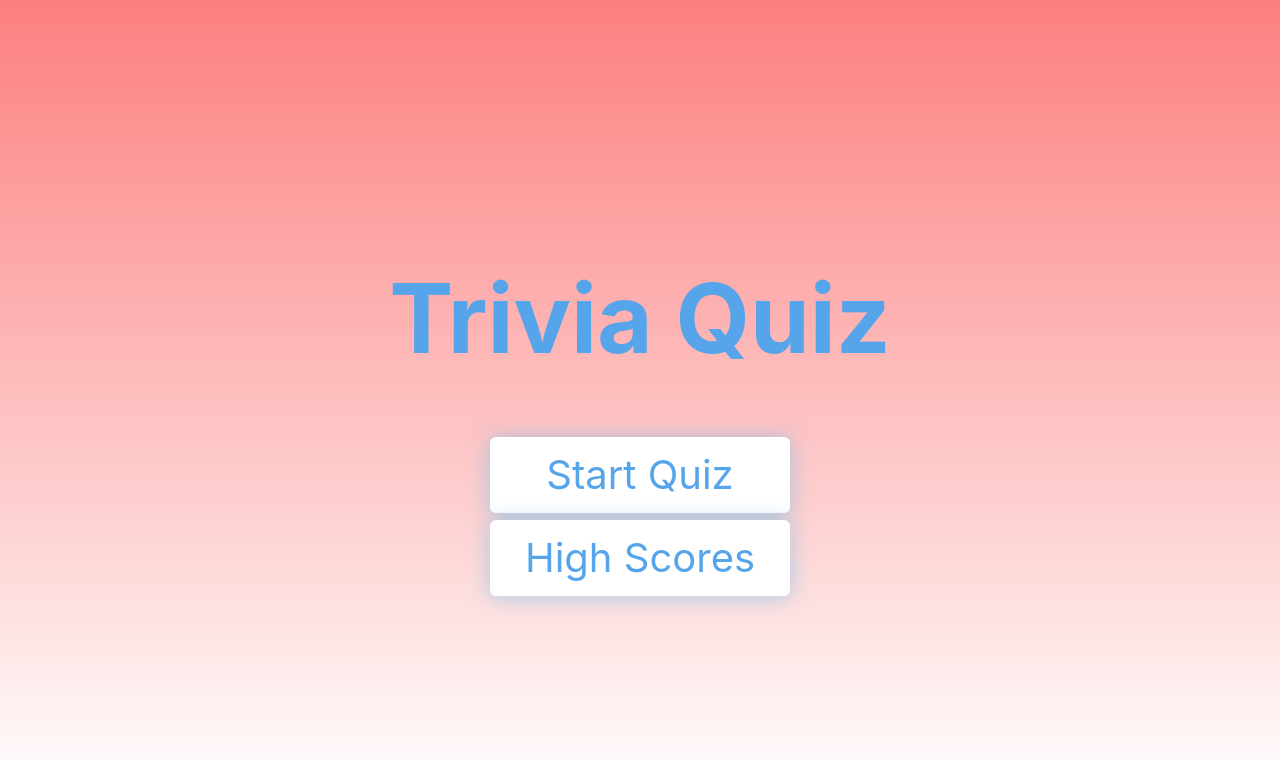
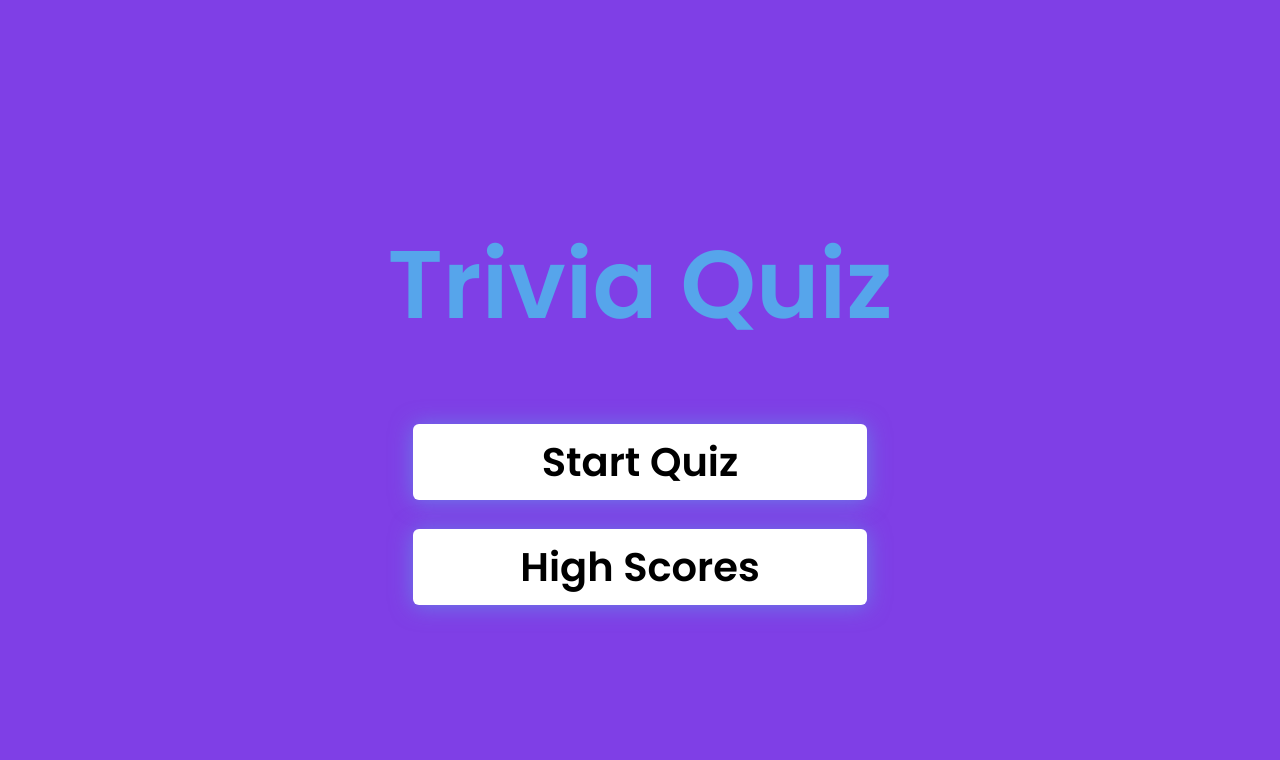
Before and after one commit to Darraghmcalone/trivia-quiz, a React (Create React App) app: page / in a window 1280 px wide. Shown: the top 760 px of the page. Built offline with nearby package versions, Linux system fonts and the light colour scheme; no server answers.

Commit message:
Update global styling; Update font; Fix quiz timer bug

```diff
--- a/public/index.html
+++ b/public/index.html
@@ -9,6 +9,9 @@
       name="description"
       content="Web site created using create-react-app"
     />
+    <link rel="preconnect" href="https://fonts.googleapis.com">
+    <link rel="preconnect" href="https://fonts.gstatic.com" crossorigin>
+    <link href="https://fonts.googleapis.com/css2?family=Poppins:wght@400;600&display=swap" rel="stylesheet">
     <link rel="apple-touch-icon" href="%PUBLIC_URL%/logo192.png" />
     <!--
       manifest.json provides metadata used when your web app is installed on a
--- a/src/App.style.ts
+++ b/src/App.style.ts
@@ -10,8 +10,7 @@ width: 65vw;
 max-width: 80rem;
 margin: 0 auto;
 padding: 0 2rem;
-background: linear-gradient(rgba(250,0,0,0.5),transparent);
-background-color: white;
+background: #7f3fe6;
 @media only screen and (max-width: 768px) {
     width: 100%;
     padding: 0rem;
--- a/src/components/Button/Button.ts
+++ b/src/components/Button/Button.ts
@@ -10,5 +10,6 @@ export const Button = styled.button`
   text-decoration: none;
   margin-bottom: 2%;
   font-size: 25px;
-  color: #56a5eb;
+  color: black;
+  font-weight: bold;
 `;
--- a/src/components/ProgressBar/ProgressBar.style.ts
+++ b/src/components/ProgressBar/ProgressBar.style.ts
@@ -3,7 +3,7 @@ import styled from 'styled-components';
 export const ProgressBarContainer = styled.div`
 width: 20rem;
 height: 4rem;
-border: 0.3rem solid #56a5eb;
+border: 0.4rem solid #56a5eb;
 margin-top: 1.5rem;
 @media only screen and (max-width: 425px) {
     width: 16rem;
--- a/src/components/Question/Question.styled.ts
+++ b/src/components/Question/Question.styled.ts
@@ -37,8 +37,9 @@ export const ChoicePrefix = styled.div`
   padding: 1.5rem 2.5rem;
   background-color: #56a5eb;
   color: white;
+  width: 15%;
   @media only screen and (max-width: 768px) {
-    padding:0;
+    padding: 0;
     width: 100px;
     display: flex;
     justify-content: center;
@@ -49,6 +50,7 @@ export const ChoicePrefix = styled.div`
 export const ChoiceText = styled.div`
   padding: 1.5rem;
   width: 100%;
+  color: black;
   @media only screen and (max-width: 425px) {
     display: flex;
     justify-content: center;
--- a/src/components/SaveScoreForm/SaveScoreForm.styled.ts
+++ b/src/components/SaveScoreForm/SaveScoreForm.styled.ts
@@ -20,16 +20,16 @@ height: 50%;
   justify-content: space-around;
   align-items: center;
   flex-direction: column;
+  padding-bottom: 20px;
   input {
     margin-bottom: 1rem;
     width: 20rem;
     padding: 1.5rem;
-    font-size: 1.8rem;
+    font-size: 1.3rem;
     border: none;
     box-shadow: 0 0.1rem 1.4rem 0 rgba(86, 185, 235, 0.5);
     @media only screen and (max-width: 768px) {
       width: 14.4rem;
-      font-size: 1.6rem;
     }
   }
-`
+`;
--- a/src/index.css
+++ b/src/index.css
@@ -1,11 +1,10 @@
 body {
     margin: 0;
     padding: 0;
-    font-family: -apple-system, BlinkMacSystemFont, "Segoe UI", "Roboto", "Oxygen",
-      "Ubuntu", "Cantarell", "Fira Sans", "Droid Sans", "Helvetica Neue",
-      sans-serif;
+    font-family: 'Poppins', sans-serif;
     -webkit-font-smoothing: antialiased;
     -moz-osx-font-smoothing: grayscale;
+    color: #f6f6f8;
   }
 
   code {
--- a/src/pages/HighScores/HighScores.style.ts
+++ b/src/pages/HighScores/HighScores.style.ts
@@ -31,26 +31,31 @@ export const HighScoresList = styled.div`
     flex-direction: row;
     justify-content: space-between;
     align-items: center;
-    h5 {
-      margin-left: 40px;
+    padding-right: 20px;
+    .position {
+      margin-right: 40px;
     }
   }
   .highScoreItem {
     display: flex;
     align-items: center;
     border-radius: 6px;
-    border: none;
-    box-shadow: 0 0rem 0.4rem 0 rgb(86 185 235 / 50%);
+    border-color: rgb(86 185 235 / 50%);
+    border-width: 1px;
+    border-style: solid;
     padding: 0px 15px;
-    margin-top: 25px;
+    margin-top: 10px;
     height: 70px;
+    width: auto;
+    background-color: white;
   }
   h5,h6 {
     margin: 0;
+    color: black;
   }
 
   @media only screen and (max-width: 768px) {
-    width: 70%;
+    width: 90%;
     div {
       font-size: 1.5rem;
     }
--- a/src/pages/HighScores/HighScores.tsx
+++ b/src/pages/HighScores/HighScores.tsx
@@ -48,7 +48,6 @@ const HighScores: FunctionComponent<HighScoresProps> = ({
 
     return scores
       .sort((score1, score2) => score2.score - score1.score)
-      .slice(0, 10);
   };
 
   return (
@@ -61,7 +60,7 @@ const HighScores: FunctionComponent<HighScoresProps> = ({
             {scores.map((record, index) => (
               <div className="highScoreItem" key={record.key}>
                 <div className="leftCol">
-                  <h6> {index + 1} </h6>
+                  <h5 className="position"> {index + 1} </h5>
                   <h5>{record.name}</h5>
                 </div>
                 <h5>{record.score}</h5>
--- a/src/pages/Home/Home.styled.ts
+++ b/src/pages/Home/Home.styled.ts
@@ -1,5 +1,5 @@
 import styled from 'styled-components';
-import { Button } from '../../components/Button/Button'
+import { Button } from '../../components/Button/Button';
 
 export const HomeContainer = styled.div`
   height: 53%;
@@ -18,24 +18,24 @@ h1 {
   }
 `;
 
-
 export const HomeButton = styled(Button)`
+  font-size: 2.5rem;
   @media only screen and (max-width: 786px) {
     width: 70%;
   }
-@media only screen and (min-width: 426px) {
-font-size: 2.5em;
+  @media only screen and (max-width: 426px) {
+    font-size: 1.5rem;
   }
 `;
 
 export const ButtonContainer = styled.div`
   display: flex;
   flex-direction: column;
-height: 50%;
+  height: 230px;
   width: 90%;
   justify-content: space-evenly;
   align-items: center;
-@media only screen and (min-width: 786px) {
-width: 60%;
+  @media only screen and (max-width: 426px) {
+    height: 170px;
   }
-`
+`;
--- a/src/pages/Quiz/Quiz.tsx
+++ b/src/pages/Quiz/Quiz.tsx
@@ -51,7 +51,7 @@ const Quiz: FunctionComponent<RouteComponentProps> = ({ history }) => {
             const currentQuestion = questions[randomQuestionIndex];
             const remainingQuestions = [...questions];
             remainingQuestions.splice(randomQuestionIndex, 1);
-
+            setSeconds(10)
             setQuestions(remainingQuestions);
             setCurrentQuestion(currentQuestion);
             setLoading(false);
@@ -66,7 +66,8 @@ const Quiz: FunctionComponent<RouteComponentProps> = ({ history }) => {
             setLoading,
             setCurrentQuestion,
             setQuestionNumber,
-            stopTimer
+            stopTimer,
+            setSeconds
         ]
     );
 
```
Also changed, not shown: src/components/Question/Question.tsx (+19 -9 lines). Lines whose indentation alone changed are shown as unchanged.
